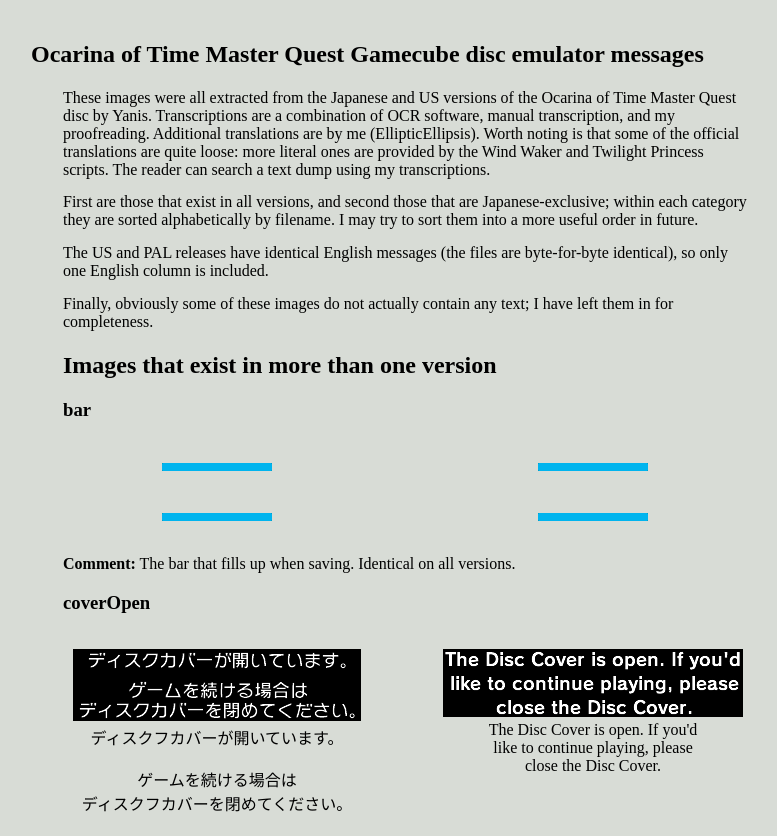
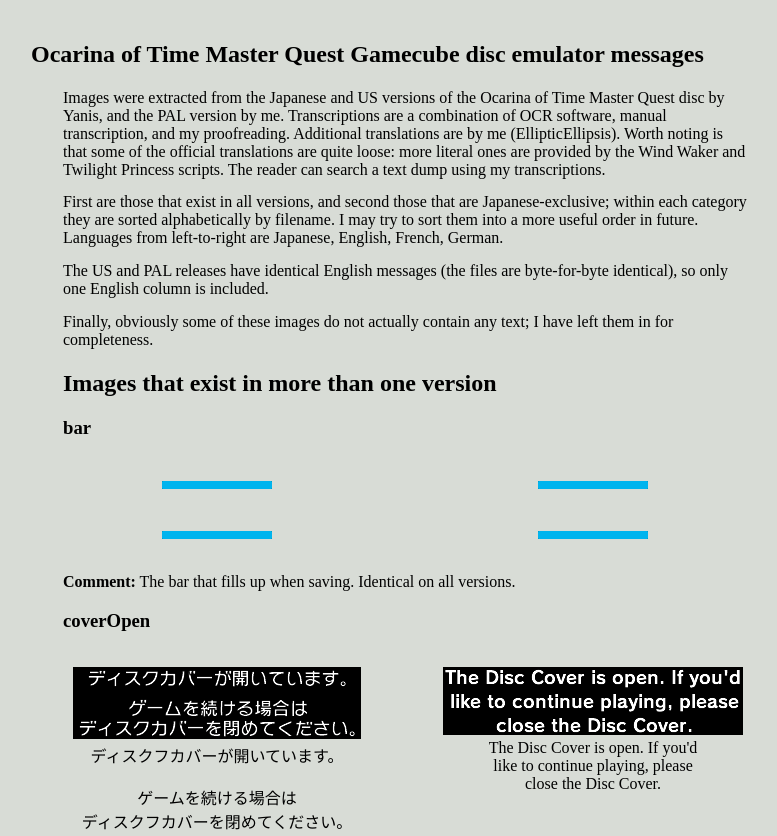
Before and after one commit to EllipticEllipsis/ellipticellipsis.github.io, a plain HTML site: page gc_messages_PAL.html in a window 1280 px wide. Shown: the top 836 px of the page, without its empty margins (234-1011 px from the left). Drawn offline with Linux system fonts and the light colour scheme.

Commit message:
minor improvements to messages intros

```diff
--- a/gc_messages_PAL.html
+++ b/gc_messages_PAL.html
@@ -23,8 +23,8 @@
         <header>
             <h1>Ocarina of Time Master Quest Gamecube disc emulator messages</h1>
             <p>
-                These images were all extracted from the Japanese and US versions of the Ocarina of Time Master Quest
-                disc by Yanis.
+                Images were extracted from the Japanese and US versions of the Ocarina of Time Master Quest
+                disc by Yanis, and the PAL version by me.
 
                 Transcriptions are a combination of OCR software, manual transcription, and my proofreading.
 
@@ -34,7 +34,7 @@
             <p>
                 First are those that exist in all versions, and second those that are Japanese-exclusive; within each
                 category they are sorted alphabetically by filename. I may try to sort them into a more useful order in
-                future.
+                future. Languages from left-to-right are Japanese, English, French, German.
             </p>
 
             <p>
```
Also changed, not shown: gc_messages_text.html (+3 -3 lines).
